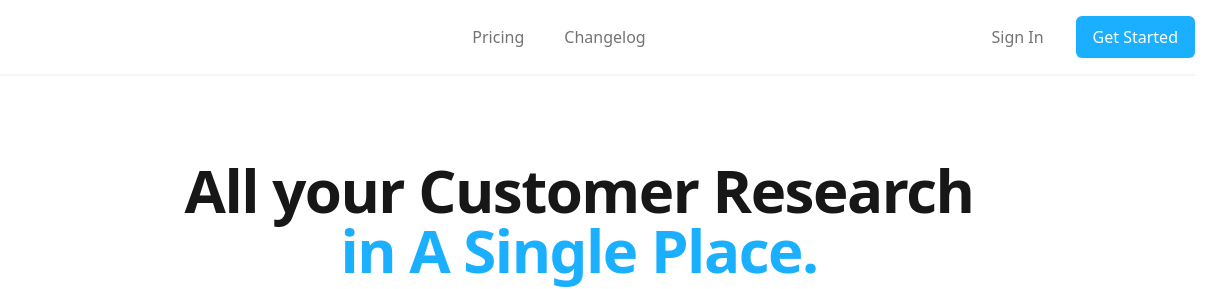
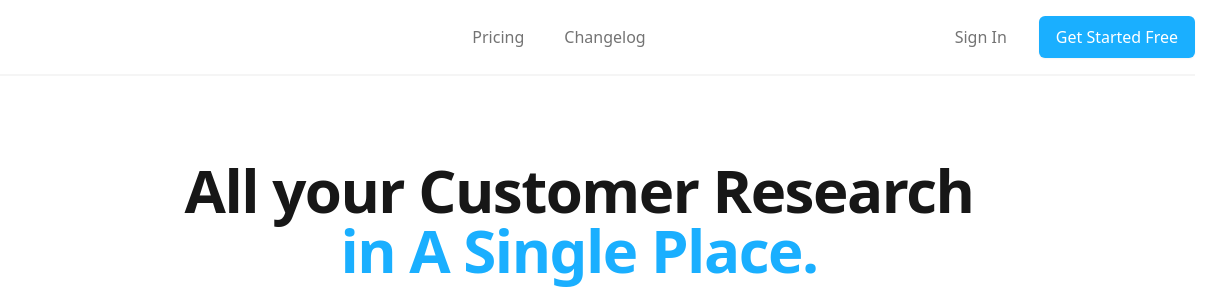
Before and after one commit to productfeedback/pf-website, a Gatsby site: page / in a window 1280 px wide. Shown: the top 289 px of the page, 61-1280 px from the left. Built offline with nearby package versions, Linux system fonts and the light colour scheme; Gatsby itself is replaced by a stand-in of ours; what @tailwindcss/typography would draw is missing.

Commit message:
add free to cta

```diff
--- a/src/components/banner.js
+++ b/src/components/banner.js
@@ -14,7 +14,7 @@ export default function Banner() {
                         to="/signup"
                         className="whitespace-nowrap inline-flex items-center justify-center px-4 py-2 border border-transparent rounded-md shadow-sm text-base font-medium text-white bg-blue-600 hover:bg-blue-700"
                     >
-                        Get Started
+                        Get Started Free
                     </Link>
                 </div>
             </div>
--- a/src/components/header.js
+++ b/src/components/header.js
@@ -136,7 +136,7 @@ export default function Example() {
                                     to="/signup"
                                     className="ml-8 whitespace-nowrap inline-flex items-center justify-center px-4 py-2 border border-transparent rounded-md shadow-sm text-base font-medium text-white bg-blue-600 hover:bg-blue-700"
                                 >
-                                    Get Started
+                                    Get Started Free
                                 </Link>
                             </div>
                         </div>
@@ -204,7 +204,7 @@ export default function Example() {
                                                 to="/signup"
                                                 className="whitespace-nowrap inline-flex items-center justify-center px-4 py-2 border border-transparent rounded-md shadow-sm text-base font-medium text-white bg-blue-600 hover:bg-blue-700"
                                             >
-                                                Get Started
+                                                Get Started Free
                                             </Link>
                                         </p>
                                     </div>
```
